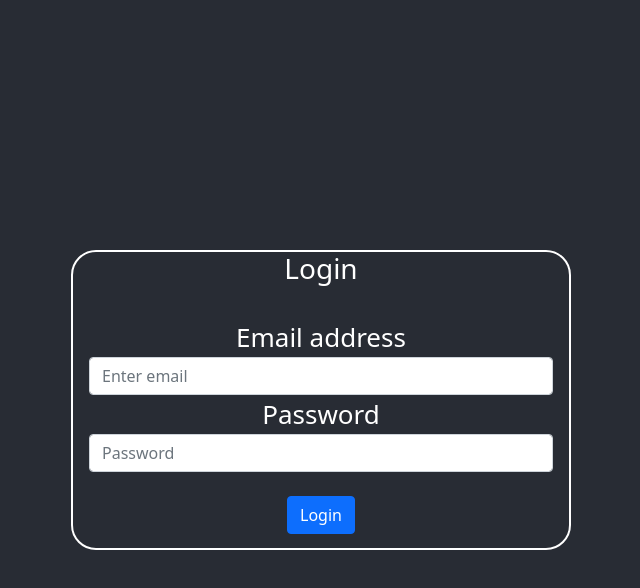
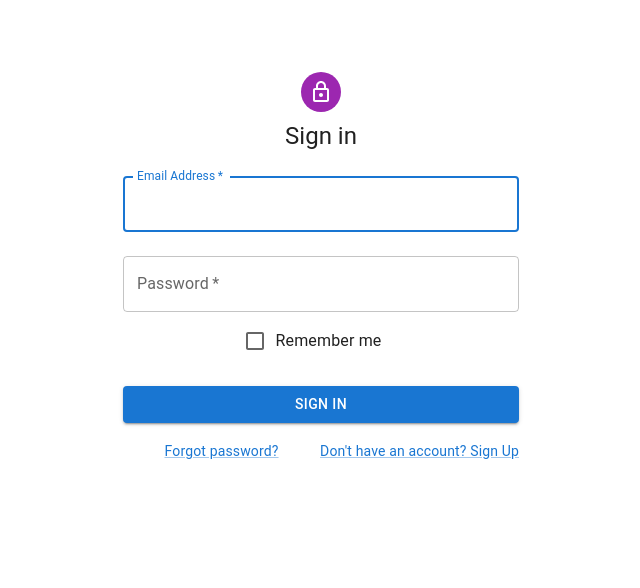
Before and after one commit to ragkirke/ragui, a React (Create React App) app in the folder kirke-app/: page / in a window 1280 px wide. Shown: the top 588 px of the page, without its empty margins (319-959 px from the left). Built offline with nearby package versions, Linux system fonts and the light colour scheme.

Commit message:
02-rag-log-in-page-changes

```diff
--- a/kirke-app/src/App.js
+++ b/kirke-app/src/App.js
@@ -4,9 +4,7 @@
 function App() {
   return (
     <div className="App">
-      <header className="App-header">
-        <LoginPage />
-      </header>
+      <LoginPage />
     </div>
   );
 }
--- a/kirke-app/src/Components/Login/LoginPage.css
+++ b/kirke-app/src/Components/Login/LoginPage.css
@@ -1,7 +1,7 @@
-.login_Container {
-  /* width: 18rem; */
+/* .login_Container {
+  width: 18rem;
   height: 300px;
   width: 500px;
   border: 2px solid #fff;
   border-radius: 25px;
-}
+} */
--- a/kirke-app/src/Components/Login/LoginPage.js
+++ b/kirke-app/src/Components/Login/LoginPage.js
@@ -1,61 +1,120 @@
-import React, { useState } from 'react';
-import './LoginPage.css';
-import 'bootstrap/dist/css/bootstrap.min.css';
+import * as React from 'react';
+import Avatar from '@mui/material/Avatar';
+import Button from '@mui/material/Button';
+import CssBaseline from '@mui/material/CssBaseline';
+import TextField from '@mui/material/TextField';
+import FormControlLabel from '@mui/material/FormControlLabel';
+import Checkbox from '@mui/material/Checkbox';
+import Link from '@mui/material/Link';
+import Grid from '@mui/material/Grid';
+import Box from '@mui/material/Box';
+import LockOutlinedIcon from '@mui/icons-material/LockOutlined';
+import Typography from '@mui/material/Typography';
+import Container from '@mui/material/Container';
+import { createTheme, ThemeProvider } from '@mui/material/styles';
 
-function LoginPage() {
-  const [data, setData] = useState({
-    email: '',
-    password: '',
-  });
+// function Copyright(props) {
+//   return (
+//     <Typography
+//       variant="body2"
+//       color="text.secondary"
+//       align="center"
+//       {...props}
+//     >
+//       {'Copyright © '}
+//       <Link color="inherit" href="https://mui.com/">
+//         Your Website
+//       </Link>{' '}
+//       {new Date().getFullYear()}
+//       {'.'}
+//     </Typography>
+//   );
+// }
 
-  const { email, password } = data;
+const theme = createTheme();
 
-  const inputHandler = (e) => {
-    setData({ ...data, [e.target.name]: e.target.value });
-    // console.log(data);
-  };
-  const submitHandler = (e) => {
-    e.preventDefault();
-    console.log(data);
+export default function SignIn() {
+  const handleSubmit = (event) => {
+    event.preventDefault();
+    const data = new FormData(event.currentTarget);
+    console.log({
+      email: data.get('email'),
+      password: data.get('password'),
+    });
   };
 
   return (
-    <>
-      <div className="login_Container">
-        <h3>Login</h3>
-        <form className="mt-3 p-3" onSubmit={submitHandler}>
-          <div className="form-group ">
-            <label for="exampleInputEmail1">Email address</label>
-            <input
-              type="email"
+    <ThemeProvider theme={theme}>
+      <Container component="main" maxWidth="xs">
+        <CssBaseline />
+        <Box
+          sx={{
+            marginTop: 8,
+            display: 'flex',
+            flexDirection: 'column',
+            alignItems: 'center',
+          }}
+        >
+          <Avatar sx={{ m: 1, bgcolor: 'secondary.main' }}>
+            <LockOutlinedIcon />
+          </Avatar>
+          <Typography component="h1" variant="h5">
+            Sign in
+          </Typography>
+          <Box
+            component="form"
+            onSubmit={handleSubmit}
+            noValidate
+            sx={{ mt: 1 }}
+          >
+            <TextField
+              margin="normal"
+              required
+              fullWidth
+              id="email"
+              label="Email Address"
               name="email"
-              value={email}
-              className="form-control"
-              id="exampleInputEmail1"
-              aria-describedby="emailHelp"
-              placeholder="Enter email"
-              onChange={inputHandler}
+              autoComplete="email"
+              autoFocus
             />
-          </div>
-          <div className="form-group">
-            <label for="exampleInputPassword1">Password</label>
-            <input
+            <TextField
+              margin="normal"
+              required
+              fullWidth
+              name="password"
+              label="Password"
               type="password"
-              className="form-control"
-              name="password"
-              value={password}
-              id="exampleInputPassword1"
-              placeholder="Password"
-              onChange={inputHandler}
+              id="password"
+              autoComplete="current-password"
             />
-          </div>
-          <button type="submit" className="btn btn-primary mt-4">
-            Login
-          </button>
-        </form>
-      </div>
-    </>
+            <FormControlLabel
+              control={<Checkbox value="remember" color="primary" />}
+              label="Remember me"
+            />
+            <Button
+              type="submit"
+              fullWidth
+              variant="contained"
+              sx={{ mt: 3, mb: 2 }}
+            >
+              Sign In
+            </Button>
+            <Grid container>
+              <Grid item xs>
+                <Link href="#" variant="body2">
+                  Forgot password?
+                </Link>
+              </Grid>
+              <Grid item>
+                <Link href="#" variant="body2">
+                  {"Don't have an account? Sign Up"}
+                </Link>
+              </Grid>
+            </Grid>
+          </Box>
+        </Box>
+        {/* <Copyright sx={{ mt: 8, mb: 4 }} /> */}
+      </Container>
+    </ThemeProvider>
   );
 }
-
-export default LoginPage;
```
Also changed, not shown: kirke-app/package.json (+5 -2 lines), kirke-app/src/Components/Register/SignUp.js (added), 1 other file (tests, documents, lock files or other folders).
